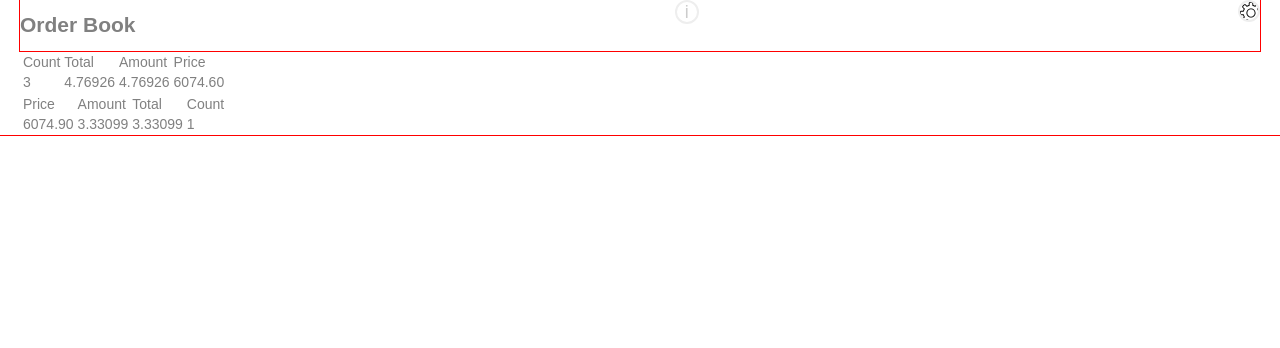
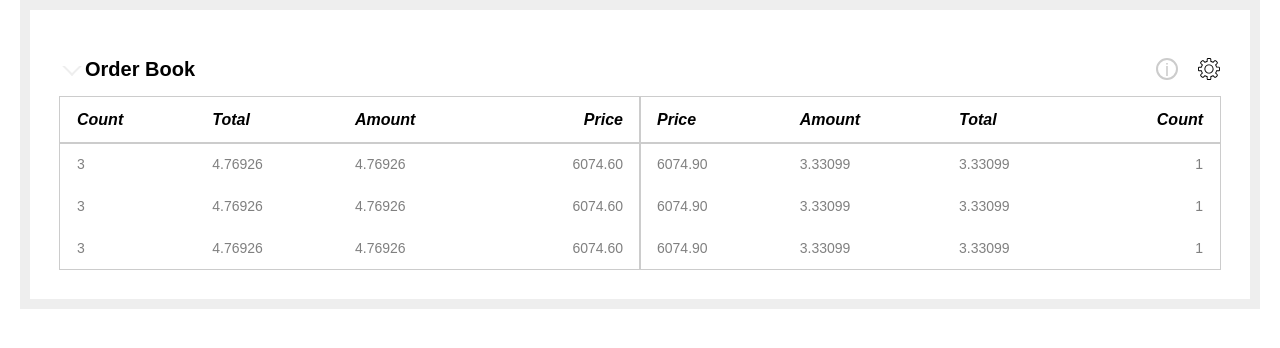
Before and after one commit to galtranspb/Order-book, a website: page source/index.html in a window 1280 px wide. Drawn offline with nearby package versions, Linux system fonts and the light colour scheme; files that its build step writes are made by us from their sources.

Commit message:
Добавлены стили для блока order

```diff
--- a/source/index.html
+++ b/source/index.html
@@ -12,9 +12,9 @@
 <body>
 
   <div class="order">
-    <div class="order__wrapper">
+    <div class="order__header-wrapper">
       <h2 class="order__title">Order Book</h2>
-      <a class="help-info" href="help-info.html">
+      <a class="help-info order__help-info" href="#">
         <span class="visually-hidden">Справочная информация</span>
       </a>
       <div class="settings">
@@ -28,43 +28,69 @@
         </ul>
       </div>
     </div>
+    <div class="order__table-wrapper">
       <table class="order__table order__table--bids" aria-label="Таблица предложений">
-      <thead>
-        <tr class="order__th">
-          <td class="order__td">Count</td>
-          <td class="order__td">Total</td>
-          <td class="order__td">Amount</td>
-          <td class="order__td">Price</td>
+        <thead class="order__thead">
+          <tr>
+            <td class="order__td order__td--bids order__td--first-column">Count</td>
+            <td class="order__td order__td--bids order__td--second-column">Total</td>
+            <td class="order__td order__td--bids order__td--thrid column">Amount</td>
+            <td class="order__td order__td--bids order__td--fourth-column">Price</td>
           </tr>
         </thead>
-      <tbody>
-        <tr class="oreder__tr">
-          <td class="order__td">3</td>
-          <td class="order__td">4.76926</td>
-          <td class="order__td">4.76926</td>
-          <td class="order__td">6074.60</td>
+        <tbody class="order__tbody">
+          <tr class="order__tr">
+            <td class="order__td order__td--bids order__td--first-column">3</td>
+            <td class="order__td order__td--bids order__td--second-column">4.76926</td>
+            <td class="order__td order__td--bids order__td--thrid column">4.76926</td>
+            <td class="order__td order__td--bids order__td--fourth-column">6074.60</td>
+          </tr>
+          <tr class="order__tr">
+            <td class="order__td order__td--bids order__td--first-column">3</td>
+            <td class="order__td order__td--bids order__td--second-column">4.76926</td>
+            <td class="order__td order__td--bids order__td--thrid column">4.76926</td>
+            <td class="order__td order__td--bids order__td--fourth-column">6074.60</td>
+          </tr>
+          <tr class="order__tr">
+            <td class="order__td order__td--bids order__td--first-column">3</td>
+            <td class="order__td order__td--bids order__td--second-column">4.76926</td>
+            <td class="order__td order__td--bids order__td--thrid column">4.76926</td>
+            <td class="order__td order__td--bids order__td--fourth-column">6074.60</td>
           </tr>
         </tbody>
       </table>
       <table class="order__table order__table--asks" aria-label="Таблица спроса">
-      <thead>
-        <tr class="order__th">
-          <td class="order__td">Price</td>
-          <td class="order__td">Amount</td>
-          <td class="order__td">Total</td>
-          <td class="order__td">Count</td>
+        <thead class="order__thead">
+          <tr>
+            <td class="order__td order__td--asks order__td--first-column">Price</td>
+            <td class="order__td order__td--asks order__td--second-column">Amount</td>
+            <td class="order__td order__td--asks order__td--thrid column">Total</td>
+            <td class="order__td order__td--asks order__td--fourth-column">Count</td>
           </tr>
         </thead>
-      <tbody>
-        <tr class="oreder__tr">
-          <td class="order__td">6074.90</td>
-          <td class="order__td">3.33099</td>
-          <td class="order__td">3.33099</td>
-          <td class="order__td">1</td>
+        <tbody class="order__tbody">
+          <tr class="order__tr">
+            <td class="order__td order__td--asks order__td--first-column">6074.90</td>
+            <td class="order__td order__td--asks order__td--second-column">3.33099</td>
+            <td class="order__td order__td--asks order__td--thrid column">3.33099</td>
+            <td class="order__td order__td--asks order__td--fourth-column">1</td>
+          </tr>
+          <tr class="order__tr">
+            <td class="order__td order__td--asks order__td--first-column">6074.90</td>
+            <td class="order__td order__td--asks order__td--second-column">3.33099</td>
+            <td class="order__td order__td--asks order__td--thrid column">3.33099</td>
+            <td class="order__td order__td--asks order__td--fourth-column">1</td>
+          </tr>
+          <tr class="order__tr">
+            <td class="order__td order__td--asks order__td--first-column">6074.90</td>
+            <td class="order__td order__td--asks order__td--second-column">3.33099</td>
+            <td class="order__td order__td--asks order__td--thrid column">3.33099</td>
+            <td class="order__td order__td--asks order__td--fourth-column">1</td>
           </tr>
         </tbody>
       </table>
     </div>
+  </div>
 </body>
 
 </html>
--- a/source/sass/blocks/help-info.scss
+++ b/source/sass/blocks/help-info.scss
@@ -1,22 +1,23 @@
 .help-info {
   position: relative;
   display: block;
-  width: 20px;
-  height: 20px;
+  width: 18px;
+  height: 18px;
 
   text-decoration: none;
   color: $border-color;
 
-  border: 2px solid $border-color;
+  border: 2px solid #cccccc;
   border-radius: 50%;
 
   &::before {
     content: "i";
     position: absolute;
-    left: 8px;
-    top: 2px;
+    left: 7px;
+    top: 1px;
 
     font-size: 18px;
+    line-height: 18px;
     color: #cccccc;
   }
 }
--- a/source/sass/blocks/order.scss
+++ b/source/sass/blocks/order.scss
@@ -1,6 +1,80 @@
-.order__wrapper {
+.order {
+  padding: 30px;
+
+  border: 10px solid $border-color;
+}
+
+.order__header-wrapper {
   display: flex;
-  justify-content: space-between;
+  align-items: center;
+  width: 100%;
+}
 
-  outline: 1px solid red;
+.order__help-info {
+  margin-right: 20px;
 }
+
+.order__title {
+  position: relative;
+  margin-right: auto;
+  padding-left: 25px;
+
+  font-style: bold;
+  font-size: 20px;
+  line-height: 24px;
+  color: black;
+
+  &::before {
+    content: "";
+    position: absolute;
+    left: 5px;
+    top: 2px;
+    width: 10px;
+    height: 10px;
+
+    border: 2px solid $border-color;
+    border-top-color: transparent;
+    border-left-color: transparent;
+
+    transform: rotate(45deg);
+  }
+}
+
+.order__table-wrapper {
+  display: flex;
+}
+
+.order__table {
+  width: 50%;
+
+  border-collapse: collapse;
+  overflow-y: auto;
+}
+
+.order__thead {
+  font-weight: bolder;
+  font-style: italic;
+  font-size: $thead-fsz;
+  line-height: 20px;
+  color: $thead-color;
+
+  outline: 1px solid #cccccc;
+}
+
+.order__tbody {
+  outline: 1px solid #cccccc;
+}
+
+.order__tr {
+  &:hover {
+    opacity: 0.5;
+  }
+}
+
+.order__td {
+  padding: 13px 17px;
+
+  &--fourth-column {
+    text-align: right;
+  }
+}
--- a/source/sass/blocks/settings.scss
+++ b/source/sass/blocks/settings.scss
@@ -8,8 +8,7 @@
   background-color: $bg-color;
   background-image: url("../img/icon-settings.svg");
 
-  border: 2px solid #eeeeee;
-  border-radius: 50%;
+  border: none;
   cursor: pointer;
 }
 
--- a/source/sass/scaffolding.scss
+++ b/source/sass/scaffolding.scss
@@ -1,5 +1,6 @@
 body {
   min-width: 900px;
+  max-width: 1920px;
   padding: 0 20px;
 
   font-weight: normal;
@@ -9,8 +10,6 @@ body {
   color: $primery-color;
 
   background-color: $bg-color;
-
-  outline: 1px solid red;
 }
 
 .visually-hidden {
@@ -19,8 +18,8 @@ body {
   height: 1px;
   margin: -1px;
   padding: 0;
+
   border: 0;
-
   overflow: hidden;
   clip: rect(0 0 0 0);
 }
```
Lines whose indentation alone changed are shown as unchanged.
